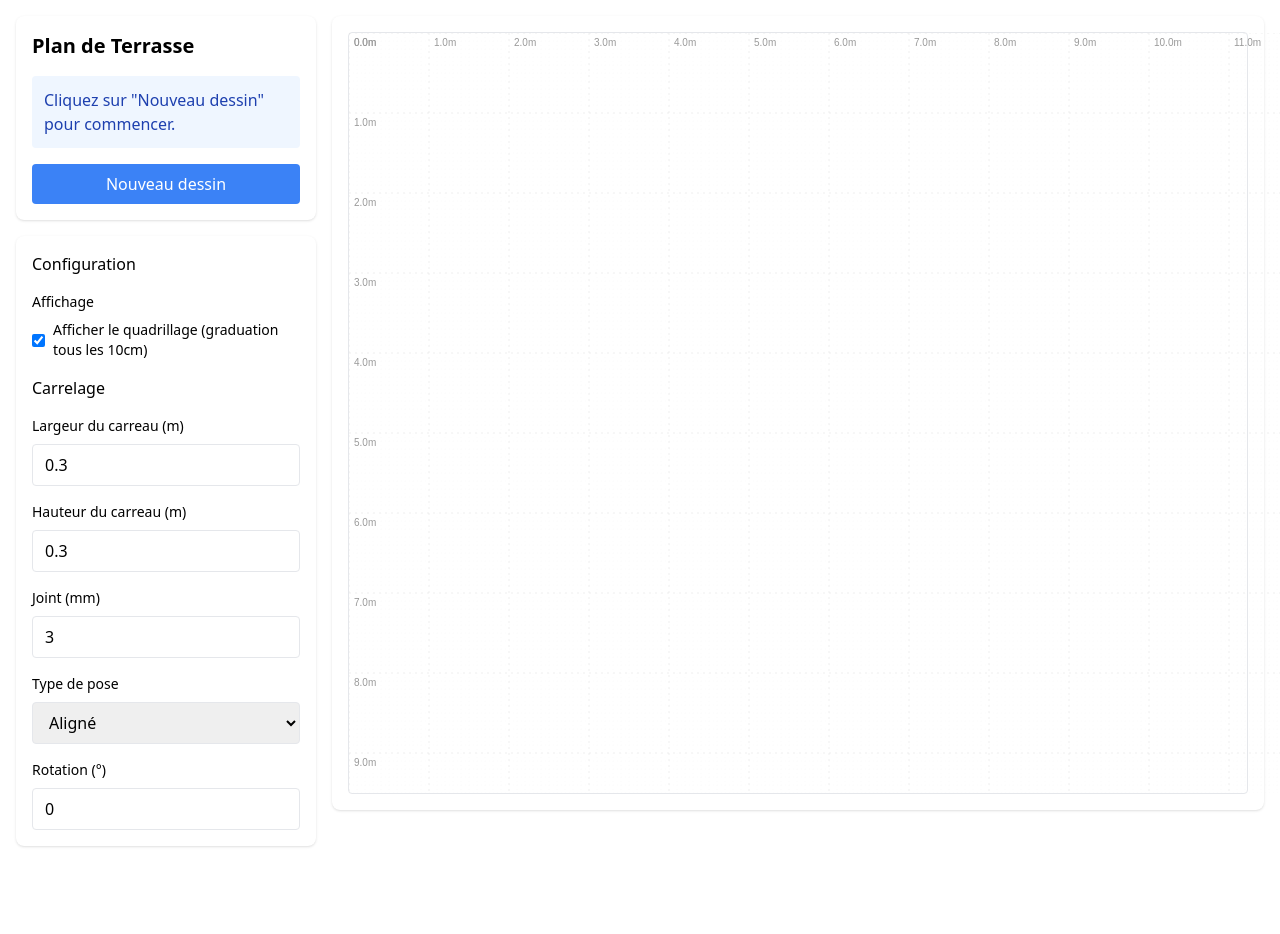
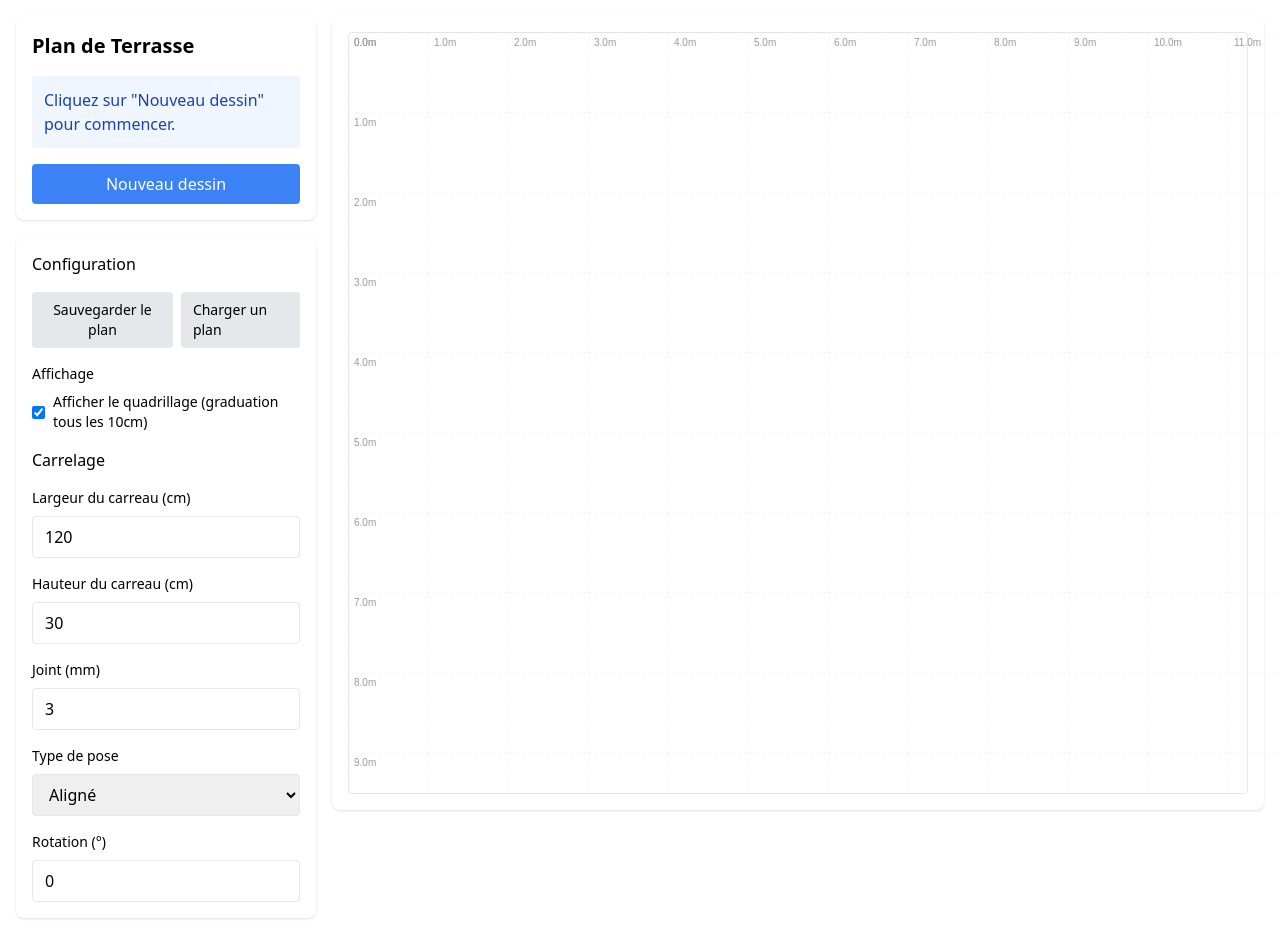
Before and after one commit to ClementV78/terrasse-planner, a React (Vite) app: page / in a window 1280 px wide. Shown: the top 934 px of the page. Before the commit the page ends 862 px from the top, so only its background shows below. Built offline with nearby package versions, Linux system fonts and the light colour scheme.

Commit message:
Sauvegarde en local + cookie pour Restauration automatique du plan depuis localStorage à l'ouverture de la page

```diff
--- a/src/App.jsx
+++ b/src/App.jsx
@@ -5,23 +5,33 @@ export default function App() {
   const containerRef = useRef(null);
   const stageRef = useRef();
 
+  // Chargement initial depuis localStorage
+  const getInitialPlan = () => {
+    try {
+      const saved = localStorage.getItem('terrasseplanner-plan');
+      if (saved) return JSON.parse(saved);
+    } catch (e) {}
+    return {};
+  };
+  const initialPlan = getInitialPlan();
+
   // États de base
   const [stageSize, setStageSize] = useState({ width: 800, height: 600 });
-  const [points, setPoints] = useState([]);
+  const [points, setPoints] = useState(initialPlan.points || []);
   const [mousePos, setMousePos] = useState({ x: 0, y: 0 });
   const [drawing, setDrawing] = useState(false);
-  const [scale, setScale] = useState(80);
+  const [scale, setScale] = useState(typeof initialPlan.scale === 'number' ? initialPlan.scale : 80);
   const [area, setArea] = useState(0);
   const [gridVisible, setGridVisible] = useState(true);
 
   // États pour le calepinage
-  const [tileW, setTileW] = useState(0.30);
-  const [tileH, setTileH] = useState(0.30);
-  const [spacing, setSpacing] = useState(3);
-  const [pattern, setPattern] = useState('straight');
-  const [orientation, setOrientation] = useState(0);
+  const [tileW, setTileW] = useState(typeof initialPlan.tileW === 'number' ? initialPlan.tileW : 120); // largeur en cm
+  const [tileH, setTileH] = useState(typeof initialPlan.tileH === 'number' ? initialPlan.tileH : 30);  // hauteur en cm
+  const [spacing, setSpacing] = useState(typeof initialPlan.spacing === 'number' ? initialPlan.spacing : 3);
+  const [pattern, setPattern] = useState(initialPlan.pattern || 'straight');
+  const [orientation, setOrientation] = useState(typeof initialPlan.orientation === 'number' ? initialPlan.orientation : 0);
   const [calepinageMode, setCalepinageMode] = useState(false);
-  const [startPoint, setStartPoint] = useState(null);
+  const [startPoint, setStartPoint] = useState(initialPlan.startPoint || null);
   const [tileCount, setTileCount] = useState({ full: 0, partial: 0 });
 
   // États pour le drag & drop
@@ -44,6 +54,21 @@ export default function App() {
     window.addEventListener('resize', updateDimensions);
     return () => window.removeEventListener('resize', updateDimensions);
   }, []);
+
+  // Sauvegarde automatique dans localStorage à chaque modification du plan
+  useEffect(() => {
+    const data = {
+      points,
+      tileW,
+      tileH,
+      spacing,
+      pattern,
+      orientation,
+      startPoint,
+      scale
+    };
+    localStorage.setItem('terrasseplanner-plan', JSON.stringify(data));
+  }, [points, tileW, tileH, spacing, pattern, orientation, startPoint, scale]);
 
   // Fonction pour calculer l'aire
   const calculateArea = useCallback(() => {
@@ -347,8 +372,8 @@ export default function App() {
   const renderTiles = useCallback(() => {
     if (!startPoint || points.length < 6) return null;
 
-    const tw = tileW * scale;
-    const th = tileH * scale;
+    const tw = tileW / 100 * scale; // conversion cm -> m -> px
+    const th = tileH / 100 * scale;
     const sp = (spacing / 1000) * scale;
 
     const xs = points.filter((_, i) => i % 2 === 0);
@@ -531,6 +556,52 @@ export default function App() {
     );
   }, [points, startPoint, scale, tileW, tileH, spacing, pattern, orientation, getStartCornerType]);
 
+  // Sauvegarde du plan
+  const handleSave = () => {
+    const data = {
+      points,
+      tileW,
+      tileH,
+      spacing,
+      pattern,
+      orientation,
+      startPoint,
+      scale
+    };
+    const blob = new Blob([JSON.stringify(data)], { type: 'application/json' });
+    const url = URL.createObjectURL(blob);
+    const a = document.createElement('a');
+    a.href = url;
+    a.download = 'plan-terrasse.json';
+    a.click();
+    URL.revokeObjectURL(url);
+  };
+
+  // Chargement du plan
+  const handleLoad = (e) => {
+    const file = e.target.files[0];
+    if (!file) return;
+    const reader = new FileReader();
+    reader.onload = (evt) => {
+      try {
+        const data = JSON.parse(evt.target.result);
+        if (data.points && Array.isArray(data.points)) setPoints(data.points);
+        if (typeof data.tileW === 'number') setTileW(data.tileW);
+        if (typeof data.tileH === 'number') setTileH(data.tileH);
+        if (typeof data.spacing === 'number') setSpacing(data.spacing);
+        if (typeof data.pattern === 'string') setPattern(data.pattern);
+        if (typeof data.orientation === 'number') setOrientation(data.orientation);
+        if (data.startPoint) setStartPoint(data.startPoint);
+        if (typeof data.scale === 'number') setScale(data.scale);
+        setDrawing(false);
+        setCalepinageMode(false);
+      } catch (err) {
+        alert('Erreur lors du chargement du plan.');
+      }
+    };
+    reader.readAsText(file);
+  };
+
   return (
     <div className="p-4 grid grid-cols-4 gap-4">
       <div className="col-span-1 space-y-4">
@@ -623,6 +694,25 @@ export default function App() {
         <div className="bg-white p-4 rounded-lg shadow space-y-4">
           <h3 className="font-medium">Configuration</h3>
 
+          {/* Boutons sauvegarder/charger */}
+          <div className="flex gap-2 mb-2">
+            <button
+              className="px-3 py-2 bg-gray-200 rounded hover:bg-gray-300 text-sm"
+              onClick={handleSave}
+            >
+              Sauvegarder le plan
+            </button>
+            <label className="px-3 py-2 bg-gray-200 rounded hover:bg-gray-300 text-sm cursor-pointer">
+              Charger un plan
+              <input
+                type="file"
+                accept="application/json"
+                style={{ display: 'none' }}
+                onChange={handleLoad}
+              />
+            </label>
+          </div>
+
           <div className="space-y-2">
             <label className="block text-sm font-medium">Affichage</label>
             <div className="flex items-center">
@@ -643,24 +733,24 @@ export default function App() {
             <h4 className="font-medium">Carrelage</h4>
 
             <div className="space-y-2">
-              <label className="block text-sm font-medium">Largeur du carreau (m)</label>
+              <label className="block text-sm font-medium">Largeur du carreau (cm)</label>
               <input
                 type="number"
                 className="w-full px-3 py-2 border rounded"
-                min="0.1"
-                step="0.01"
+                min="1"
+                step="1"
                 value={tileW}
                 onChange={e => setTileW(Number(e.target.value))}
               />
             </div>
 
             <div className="space-y-2">
-              <label className="block text-sm font-medium">Hauteur du carreau (m)</label>
+              <label className="block text-sm font-medium">Hauteur du carreau (cm)</label>
               <input
                 type="number"
                 className="w-full px-3 py-2 border rounded"
-                min="0.1"
-                step="0.01"
+                min="1"
+                step="1"
                 value={tileH}
                 onChange={e => setTileH(Number(e.target.value))}
               />
```
